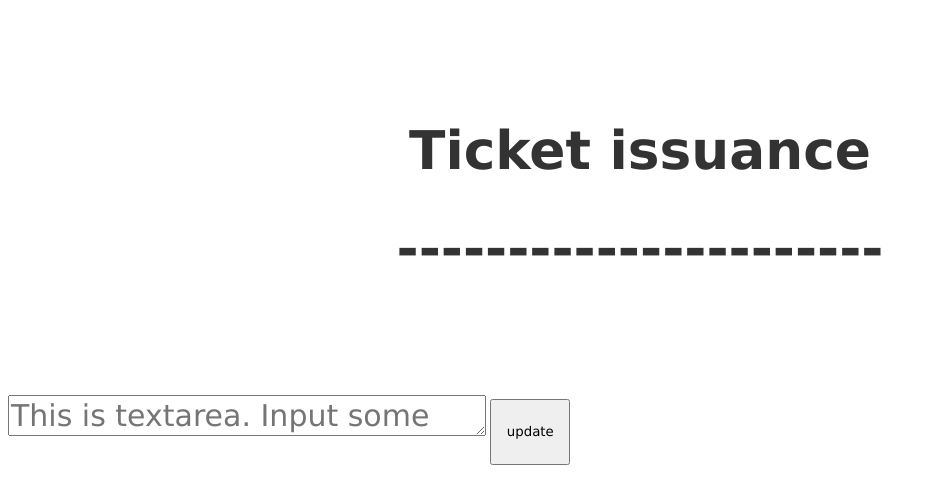
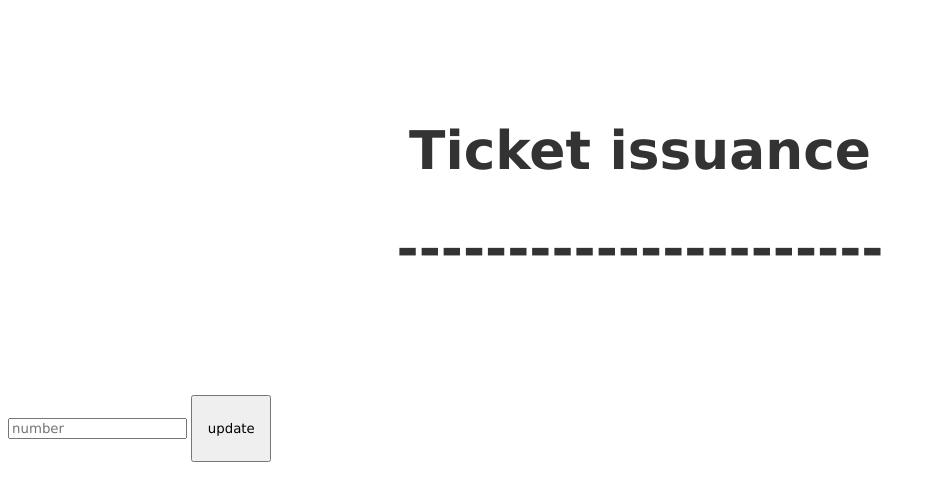
Before and after one commit to suresumer/web01, a website: page qr/js/index.html in a window 1280 px wide. Shown: the whole page, without its empty margins (0-936 px from the left). Drawn offline with Linux system fonts and the light colour scheme.

Commit message:
Update index.html

```diff
--- a/qr/js/index.html
+++ b/qr/js/index.html
@@ -50,7 +50,8 @@
     </select>
     <br/>
 
-    <textarea name="msg" rows="1" cols="30" font-size="40" placeholder="This is textarea. Input some text..."></textarea>
+    <!-- <textarea name="msg" rows="1" cols="30" font-size="40" placeholder="This is textarea. Input some text..."></textarea> -->
+    <input type="number" name="msg" max="11" maxlength="11" pattern="\d*" placeholder="number">
     <input type="button" value="update" style="WIDTH: 60pt; HEIGHT: 50pt" onclick="update_qrcode()"/>
     <div id="qr"></div>
   </form>
```
